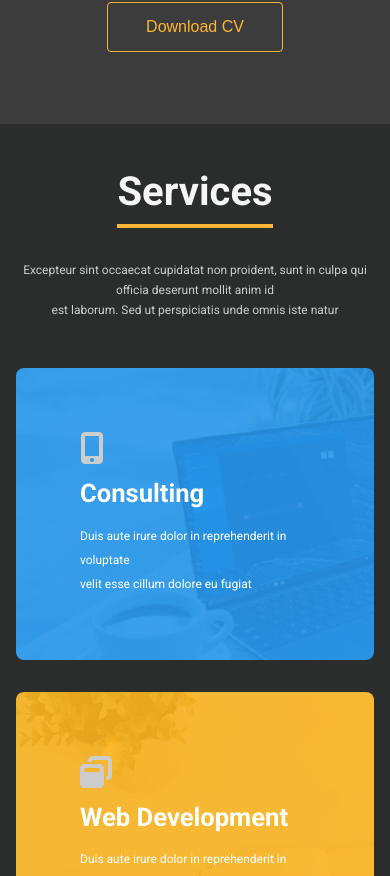
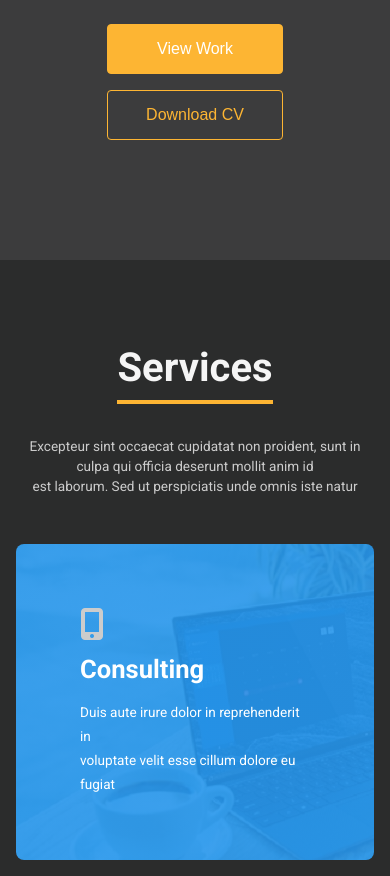
Before and after one commit to Katiao/CommunityProjectReact, a React (Create React App) app: page / in a window 390 px wide. Shown: the part 1097-1973 px from the top of the page. Built offline with nearby package versions, Linux system fonts and the light colour scheme.

Commit message:
increase paragraph font size for whole page, change h2 title of latest works section to portfolio, increase padding top and bottom to each section mobile view only.

```diff
--- a/src/Pages/Home/home.scss
+++ b/src/Pages/Home/home.scss
@@ -71,7 +71,7 @@ h2 {
 }
 
 p {
-	font-size: 1.5rem;
+	font-size: 1.7rem;
 }
 
 //back-top-top fixed button
--- a/src/components/About-Me/about-me.scss
+++ b/src/components/About-Me/about-me.scss
@@ -12,7 +12,7 @@ $bp-small: 41em; // 656px
 	padding: 10rem 0;
 
 	@media screen and (max-width: $bp-small) {
-		padding: 4rem 2rem;
+		padding: 10rem 2rem;
 	}
 	background-color: #3c3c3d;
 	grid-template-columns: repeat(auto-fit, minmax(40rem, 1fr));
--- a/src/components/Contact-Me/contact-me.scss
+++ b/src/components/Contact-Me/contact-me.scss
@@ -28,12 +28,11 @@ $bp-small: 41em; // 656px
 			justify-self: center;
 			align-self: center;
 			font-size: 4.5rem;
-			padding: 5rem 24rem 5rem 0;
 		}
 	}
 
 	@media screen and (max-width: $bp-small) {
-		padding: 5rem 2rem 5rem 2rem;
+		padding: 10rem 2rem;
 
 		grid-template-columns: auto;
 		grid-template-areas:
--- a/src/components/Hire-Me/hire-me.scss
+++ b/src/components/Hire-Me/hire-me.scss
@@ -19,6 +19,6 @@ $bp-small: 41em; // 656px
 	}
 
 	@media screen and (max-width: $bp-small) {
-		padding: 5rem 2rem 5rem 2rem;
+		padding: 10rem 2rem;
 	}
 }
--- a/src/components/Latest-Works/latest-works.jsx
+++ b/src/components/Latest-Works/latest-works.jsx
@@ -29,7 +29,7 @@ function LatestWorks() {
 	return (
 		<section className='latest-works'>
 			<div className='latest-works-text-box'>
-				<Heading2 text='Latest Works' />
+				<Heading2 text='Portfolio' />
 				<p>
 					Excepteur sint occaecat cupidatat non proident, sunt in culpa qui
 					officia deserunt mollit anim id <br />
--- a/src/components/Latest-Works/latest-works.scss
+++ b/src/components/Latest-Works/latest-works.scss
@@ -11,7 +11,7 @@ $bp-small: 41em; // 656px
 	padding: 10rem 0;
 
 	@media screen and (max-width: $bp-small) {
-		padding: 5rem 2rem 5rem 2rem;
+		padding: 10rem 2rem;
 	}
 
 	&-text-box {
--- a/src/components/Reviews/reviews.scss
+++ b/src/components/Reviews/reviews.scss
@@ -14,6 +14,10 @@ $bp-small: 41em; // 656px
 	flex-direction: column;
 	justify-content: center;
 	align-items: center;
+
+	@media screen and (max-width: $bp-small) {
+		padding: 6rem 2rem;
+	}
 }
 
 .section-center {
--- a/src/components/Services/services-data.jsx
+++ b/src/components/Services/services-data.jsx
@@ -5,7 +5,7 @@ export const servicesData = [
 		iconClass: 'fas fa-mobile-alt fa-4x',
 		title: 'Consulting',
 		description:
-			'Duis aute irure dolor in reprehenderit in voluptate, velit esse cillum dolore eu fugiat',
+			'Duis aute irure dolor in reprehenderit in, voluptate velit esse cillum dolore eu fugiat',
 	},
 	{
 		id: 2,
@@ -13,7 +13,7 @@ export const servicesData = [
 		iconClass: 'fas fa-window-restore fa-4x',
 		title: 'Web Development',
 		description:
-			'Duis aute irure dolor in reprehenderit in voluptate, velit esse cillum dolore eu fugiat',
+			'Duis aute irure dolor in reprehenderit in, voluptate velit esse cillum dolore eu fugiat',
 	},
 	{
 		id: 3,
@@ -21,7 +21,7 @@ export const servicesData = [
 		iconClass: 'fab fa-apple-pay fa-4x',
 		title: 'Web App Design',
 		description:
-			'Duis aute irure dolor in reprehenderit in voluptate, velit esse cillum dolore eu fugiat',
+			'Duis aute irure dolor in reprehenderit in, voluptate velit esse cillum dolore eu fugiat',
 	},
 	{
 		id: 4,
@@ -29,6 +29,6 @@ export const servicesData = [
 		iconClass: 'fas fa-palette fa-4x',
 		title: 'Web Design',
 		description:
-			'Duis aute irure dolor in reprehenderit in voluptate, velit esse cillum dolore eu fugiat',
+			'Duis aute irure dolor in reprehenderit in, voluptate velit esse cillum dolore eu fugiat',
 	},
 ];
--- a/src/components/Services/services.scss
+++ b/src/components/Services/services.scss
@@ -12,7 +12,7 @@ $bp-small: 41em; // 656px
 	background-color: #2b2c2c;
 
 	@media screen and (max-width: $bp-small) {
-		padding: 5rem 2rem 5rem 2rem;
+		padding: 10rem 2rem;
 	}
 
 	&-text-box {
--- a/src/components/Work-Experiences/work-experiences.scss
+++ b/src/components/Work-Experiences/work-experiences.scss
@@ -14,8 +14,7 @@ $bp-small: 41em; // 656px
 	flex-direction: column;
 	align-items: center;
 	@media screen and (max-width: $bp-small) {
-		padding-left: 2rem;
-		padding-right: 2rem;
+		padding: 10rem 2rem;
 	}
 
 	& .center {
```
Also changed, not shown: src/components/Header/header.scss (+0 -7 lines).
